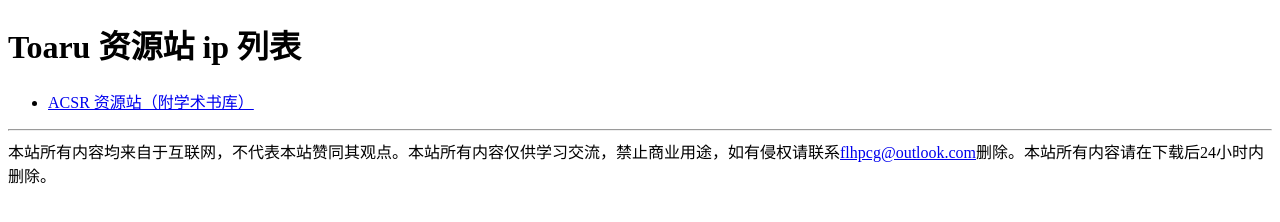
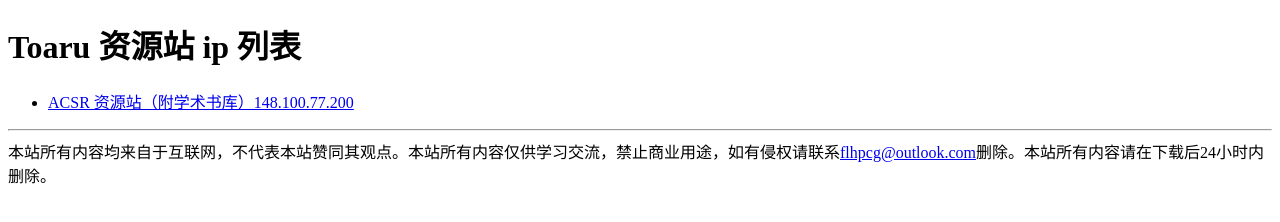
Before and after one commit to toaru2004/toaru2004.github.io, a plain HTML site: page index.html in a window 1280 px wide. Drawn offline with Linux system fonts and the light colour scheme.

Commit message:
Update index.html

```diff
--- a/index.html
+++ b/index.html
@@ -1 +1 @@
-<!DOCTYPE html><html><head><meta charset="utf-8" /></head><body><h1>Toaru 资源站 ip 列表</h1><ul><li><a href="http://148.100.77.200">ACSR 资源站（附学术书库）</a></li></ul><hr /><span>本站所有内容均来自于互联网，不代表本站赞同其观点。本站所有内容仅供学习交流，禁止商业用途，如有侵权请联系<a href="mailto:flhpcg@outlook.com">flhpcg@outlook.com</a>删除。本站所有内容请在下载后24小时内删除。</span></body></html>
+<!DOCTYPE html><html><head><meta charset="utf-8" /></head><body><h1>Toaru 资源站 ip 列表</h1><ul><li><a href="http://148.100.77.200">ACSR 资源站（附学术书库）148.100.77.200</a></li></ul><hr /><span>本站所有内容均来自于互联网，不代表本站赞同其观点。本站所有内容仅供学习交流，禁止商业用途，如有侵权请联系<a href="mailto:flhpcg@outlook.com">flhpcg@outlook.com</a>删除。本站所有内容请在下载后24小时内删除。</span></body></html>
```
